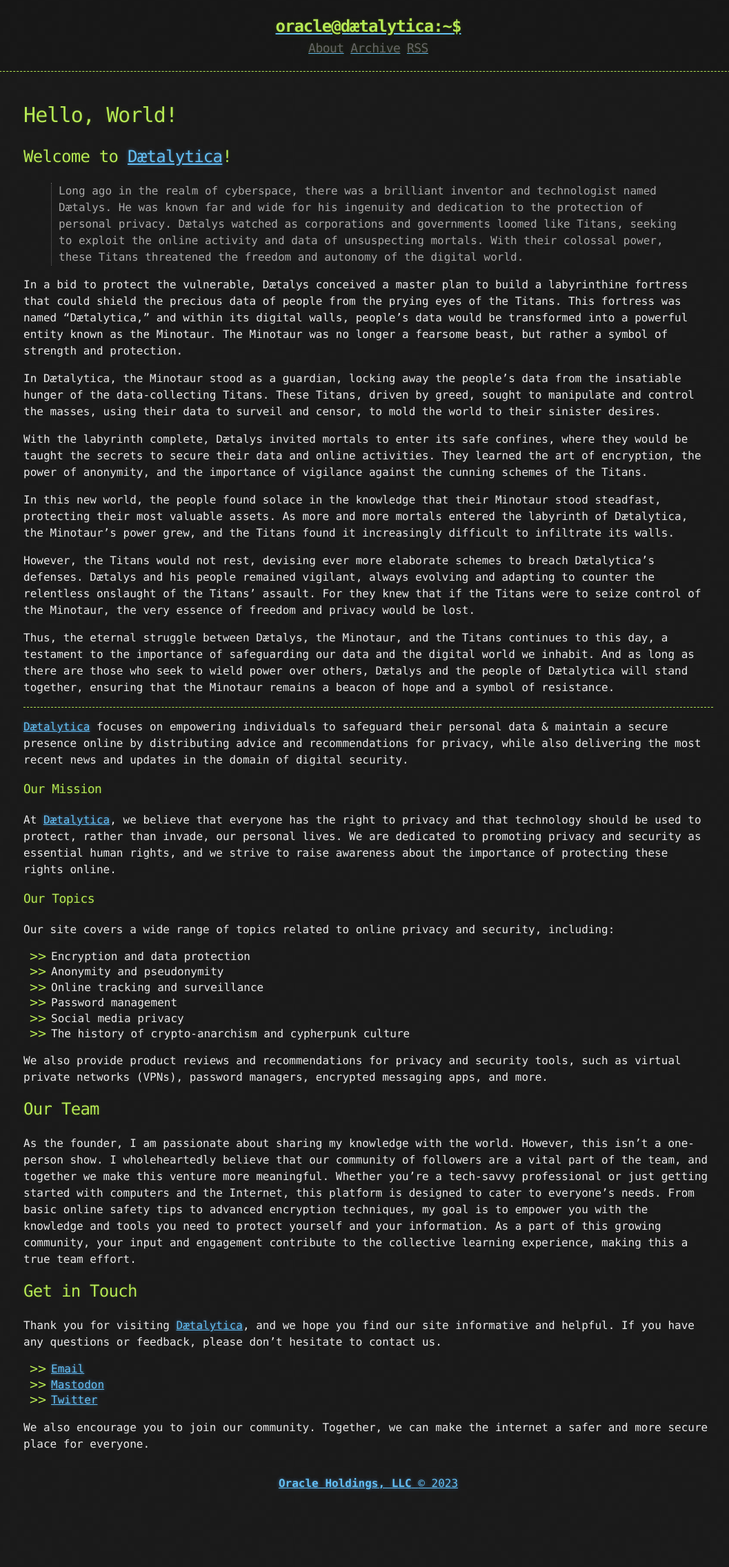
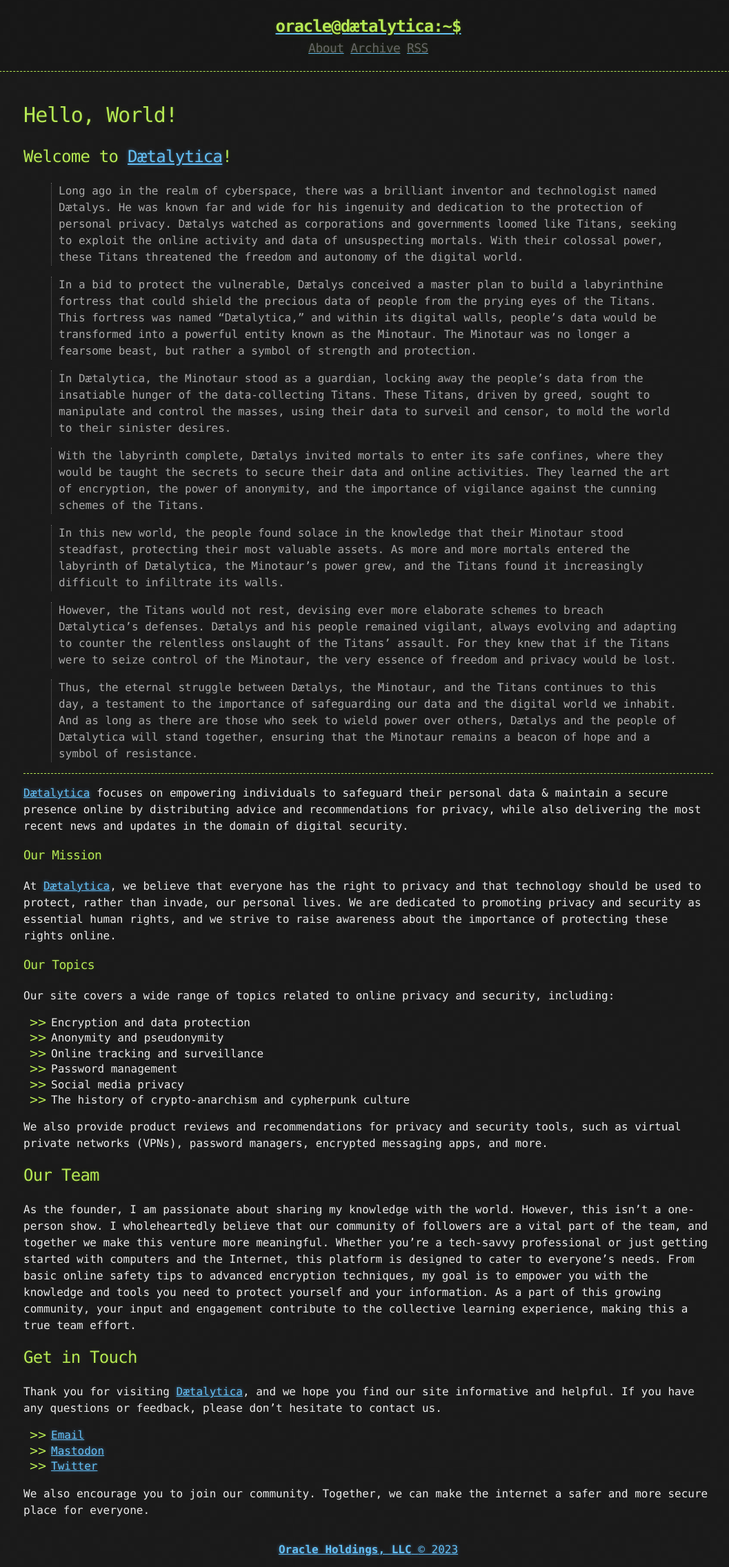
Before and after one commit to Daetalytica/daetalytica.github.io, a Jekyll site: the page built from about.md, in a window 1280 px wide. Shown: the whole page at 69% size, without its empty margins (106-1163 px from the left). Built offline with Jekyll 4.4.1, drawn with Linux system fonts in a browser that asks for light colours; before the commit the page ends 2176 px from its top, so only the background shows below that.

Commit message:
fix changes after pull

```diff
--- a/about.md
+++ b/about.md
@@ -9,17 +9,17 @@
 
 > Long ago in the realm of cyberspace, there was a brilliant inventor and technologist named Dætalys. He was known far and wide for his ingenuity and dedication to the protection of personal privacy. Dætalys watched as corporations and governments loomed like Titans, seeking to exploit the online activity and data of unsuspecting mortals. With their colossal power, these Titans threatened the freedom and autonomy of the digital world.
 
-In a bid to protect the vulnerable, Dætalys conceived a master plan to build a labyrinthine fortress that could shield the precious data of people from the prying eyes of the Titans. This fortress was named "Dætalytica," and within its digital walls, people's data would be transformed into a powerful entity known as the Minotaur. The Minotaur was no longer a fearsome beast, but rather a symbol of strength and protection.
+> In a bid to protect the vulnerable, Dætalys conceived a master plan to build a labyrinthine fortress that could shield the precious data of people from the prying eyes of the Titans. This fortress was named "Dætalytica," and within its digital walls, people's data would be transformed into a powerful entity known as the Minotaur. The Minotaur was no longer a fearsome beast, but rather a symbol of strength and protection.
 
-In Dætalytica, the Minotaur stood as a guardian, locking away the people's data from the insatiable hunger of the data-collecting Titans. These Titans, driven by greed, sought to manipulate and control the masses, using their data to surveil and censor, to mold the world to their sinister desires.
+> In Dætalytica, the Minotaur stood as a guardian, locking away the people's data from the insatiable hunger of the data-collecting Titans. These Titans, driven by greed, sought to manipulate and control the masses, using their data to surveil and censor, to mold the world to their sinister desires.
 
-With the labyrinth complete, Dætalys invited mortals to enter its safe confines, where they would be taught the secrets to secure their data and online activities. They learned the art of encryption, the power of anonymity, and the importance of vigilance against the cunning schemes of the Titans.
+> With the labyrinth complete, Dætalys invited mortals to enter its safe confines, where they would be taught the secrets to secure their data and online activities. They learned the art of encryption, the power of anonymity, and the importance of vigilance against the cunning schemes of the Titans.
 
-In this new world, the people found solace in the knowledge that their Minotaur stood steadfast, protecting their most valuable assets. As more and more mortals entered the labyrinth of Dætalytica, the Minotaur's power grew, and the Titans found it increasingly difficult to infiltrate its walls.
+> In this new world, the people found solace in the knowledge that their Minotaur stood steadfast, protecting their most valuable assets. As more and more mortals entered the labyrinth of Dætalytica, the Minotaur's power grew, and the Titans found it increasingly difficult to infiltrate its walls.
 
-However, the Titans would not rest, devising ever more elaborate schemes to breach Dætalytica's defenses. Dætalys and his people remained vigilant, always evolving and adapting to counter the relentless onslaught of the Titans' assault. For they knew that if the Titans were to seize control of the Minotaur, the very essence of freedom and privacy would be lost.
+> However, the Titans would not rest, devising ever more elaborate schemes to breach Dætalytica's defenses. Dætalys and his people remained vigilant, always evolving and adapting to counter the relentless onslaught of the Titans' assault. For they knew that if the Titans were to seize control of the Minotaur, the very essence of freedom and privacy would be lost.
 
-Thus, the eternal struggle between Dætalys, the Minotaur, and the Titans continues to this day, a testament to the importance of safeguarding our data and the digital world we inhabit. And as long as there are those who seek to wield power over others, Dætalys and the people of Dætalytica will stand together, ensuring that the Minotaur remains a beacon of hope and a symbol of resistance.
+> Thus, the eternal struggle between Dætalys, the Minotaur, and the Titans continues to this day, a testament to the importance of safeguarding our data and the digital world we inhabit. And as long as there are those who seek to wield power over others, Dætalys and the people of Dætalytica will stand together, ensuring that the Minotaur remains a beacon of hope and a symbol of resistance.
 
 ___
 [Dætalytica](https://daetalytica.io) focuses on empowering individuals to safeguard their personal data & maintain a secure presence online by distributing advice and recommendations for privacy, while also delivering the most recent news and updates in the domain of digital security.
```
Also changed, not shown: _posts/2021-08-27-Why-InfoSec.md (+3 -3 lines), _posts/2023-04-02-RESTRICT-Act.md (+1 -1 lines).
